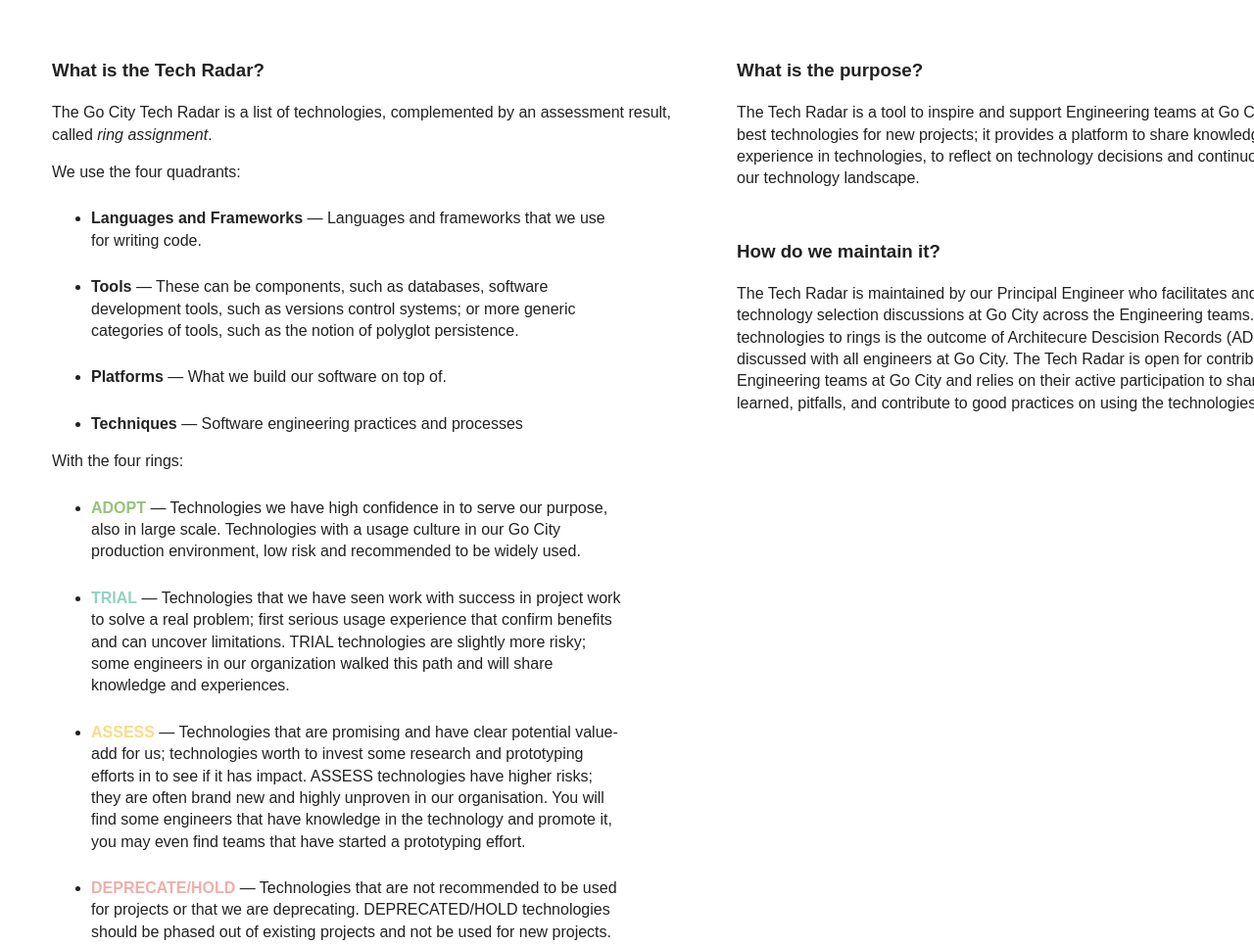
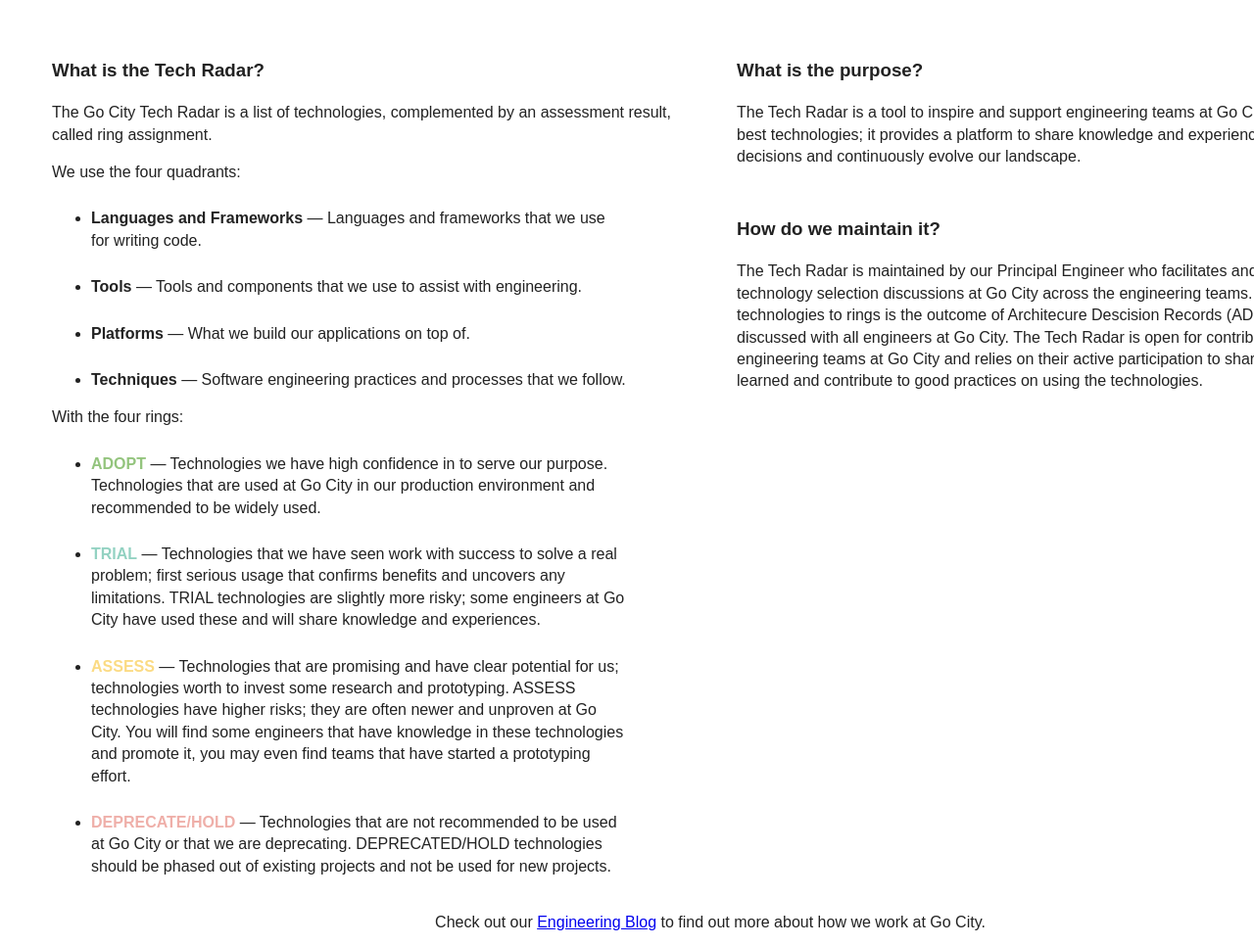
Before and after one commit to nathandeamer/tech-radar, a plain HTML site: page index.html in a window 1280 px wide. Shown: the part 1200-2166 px from the top of the page at 98% size. Drawn offline with Linux system fonts and the light colour scheme.

Commit message:
Rewording

```diff
--- a/data.csv
+++ b/data.csv
@@ -1,3 +1,2 @@
 name,ring,quadrant,moved
-Java,ADOPT,Languages and Frameworks,none
-Typescript,ADOPT,Languages and Frameworks,none
+Java 17,ADOPT,Languages and Frameworks,none
--- a/index.html
+++ b/index.html
@@ -77,7 +77,7 @@
       });
       draw_radar(entries);
     });
-</script>
+  </script>
 
   <object data="img/logo.svg" width="300" height="200"> </object>
   <svg id="radar"></svg>
@@ -87,38 +87,35 @@
       <td>
         <h3>What is the Tech Radar?</h3>
         <p>
-          The Go City Tech Radar is a list of technologies, complemented by an assessment result, called <em>ring assignment</em>.
+          The Go City Tech Radar is a list of technologies, complemented by an assessment result, called ring assignment.
         </p>
-
         <p>
           We use the four quadrants:
         </p>
         <ul>
           <li><strong>Languages and Frameworks</strong> &mdash; Languages and frameworks that we use for writing code.</li>
-          <li><strong>Tools</strong> &mdash; These can be components, such as databases, software development tools, such as versions control systems; or more generic categories of tools, such as the notion of polyglot persistence.</li>
-          <li><strong>Platforms</strong> &mdash; What we build our software on top of.</li>
-          <li><strong>Techniques</strong> &mdash; Software engineering practices and processes</li>
+          <li><strong>Tools</strong> &mdash; Tools and components that we use to assist with engineering.</li>
+          <li><strong>Platforms</strong> &mdash; What we build our applications on top of.</li>
+          <li><strong>Techniques</strong> &mdash; Software engineering practices and processes that we follow.</li>
         </ul>
-
         <p>
           With the four rings:
         </p>
         <ul>
-          <li><strong style="color: #93c47d">ADOPT</strong> &mdash; Technologies we have high confidence in to serve our purpose, also in large scale. Technologies with a usage culture in our Go City production environment, low risk and recommended to be widely used.</li>
-          <li><strong style="color: #93d2c2">TRIAL</strong> &mdash; Technologies that we have seen work with success in project work to solve a real problem; first serious usage experience that confirm benefits and can uncover limitations. TRIAL technologies are slightly more risky; some engineers in our organization walked this path and will share knowledge and experiences.</li>
-          <li><strong style="color: #fbdb84">ASSESS</strong> &mdash; Technologies that are promising and have clear potential value-add for us; technologies worth to invest some research and prototyping efforts in to see if it has impact. ASSESS technologies have higher risks; they are often brand new and highly unproven in our organisation. You will find some engineers that have knowledge in the technology and promote it, you may even find teams that have started a prototyping effort.</li>
-          <li><strong style="color: #efafa9">DEPRECATE/HOLD</strong> &mdash; Technologies that are not recommended to be used for projects or that we are deprecating. DEPRECATED/HOLD technologies should be phased out of existing projects and not be used for new projects.</li>
+          <li><strong style="color: #93c47d">ADOPT</strong> &mdash; Technologies we have high confidence in to serve our purpose. Technologies that are used at Go City in our production environment and recommended to be widely used.</li>
+          <li><strong style="color: #93d2c2">TRIAL</strong> &mdash; Technologies that we have seen work with success to solve a real problem; first serious usage that confirms benefits and uncovers any limitations. TRIAL technologies are slightly more risky; some engineers at Go City have used these and will share knowledge and experiences.</li>
+          <li><strong style="color: #fbdb84">ASSESS</strong> &mdash; Technologies that are promising and have clear potential for us; technologies worth to invest some research and prototyping. ASSESS technologies have higher risks; they are often newer and unproven at Go City. You will find some engineers that have knowledge in these technologies and promote it, you may even find teams that have started a prototyping effort.</li>
+          <li><strong style="color: #efafa9">DEPRECATE/HOLD</strong> &mdash; Technologies that are not recommended to be used at Go City or that we are deprecating. DEPRECATED/HOLD technologies should be phased out of existing projects and not be used for new projects.</li>
         </ul>
       </td>
       <td>
         <h3>What is the purpose?</h3>
         <p>
-          The Tech Radar is a tool to inspire and support Engineering teams at Go City to pick the best technologies for new projects; it provides a platform to share knowledge and experience in technologies, to reflect on technology decisions and continuously evolve our technology landscape.
+          The Tech Radar is a tool to inspire and support engineering teams at Go City to pick the best technologies; it provides a platform to share knowledge and experience, to reflect on decisions and continuously evolve our landscape.
         </p>
         <h3>How do we maintain it?</h3>
-
         <p>
-          The Tech Radar is maintained by our Principal Engineer who facilitates and drives the technology selection discussions at Go City across the Engineering teams. Assignment of technologies to rings is the outcome of Architecure Descision Records (ADRs), which are discussed with all engineers at Go City. The Tech Radar is open for contribution for all Engineering teams at Go City and relies on their active participation to share lessons learned, pitfalls, and contribute to good practices on using the technologies.<br/>
+          The Tech Radar is maintained by our Principal Engineer who facilitates and drives the technology selection discussions at Go City across the engineering teams. Assignment of technologies to rings is the outcome of Architecure Descision Records (ADRs), which are discussed with all engineers at Go City. The Tech Radar is open for contribution for all engineering teams at Go City and relies on their active participation to share lessons learned and contribute to good practices on using the technologies.<br/>
         </p>
       </td>
     </tr>
@@ -128,12 +125,10 @@
     <p>
       Check out our <a href="https://medium.com/go-city">Engineering Blog</a> to find out more about how we work at Go City.
     </p>
-
     <p>
       <em style="font-size: 14px">* Thanks to Zalando for this template, if you would like to create your own Tech Radar they have <a href="https://github.com/zalando/tech-radar">open sourced the code</a>.</em>
     </p>
   </div>
-
 </body>
 
 </html>
```
